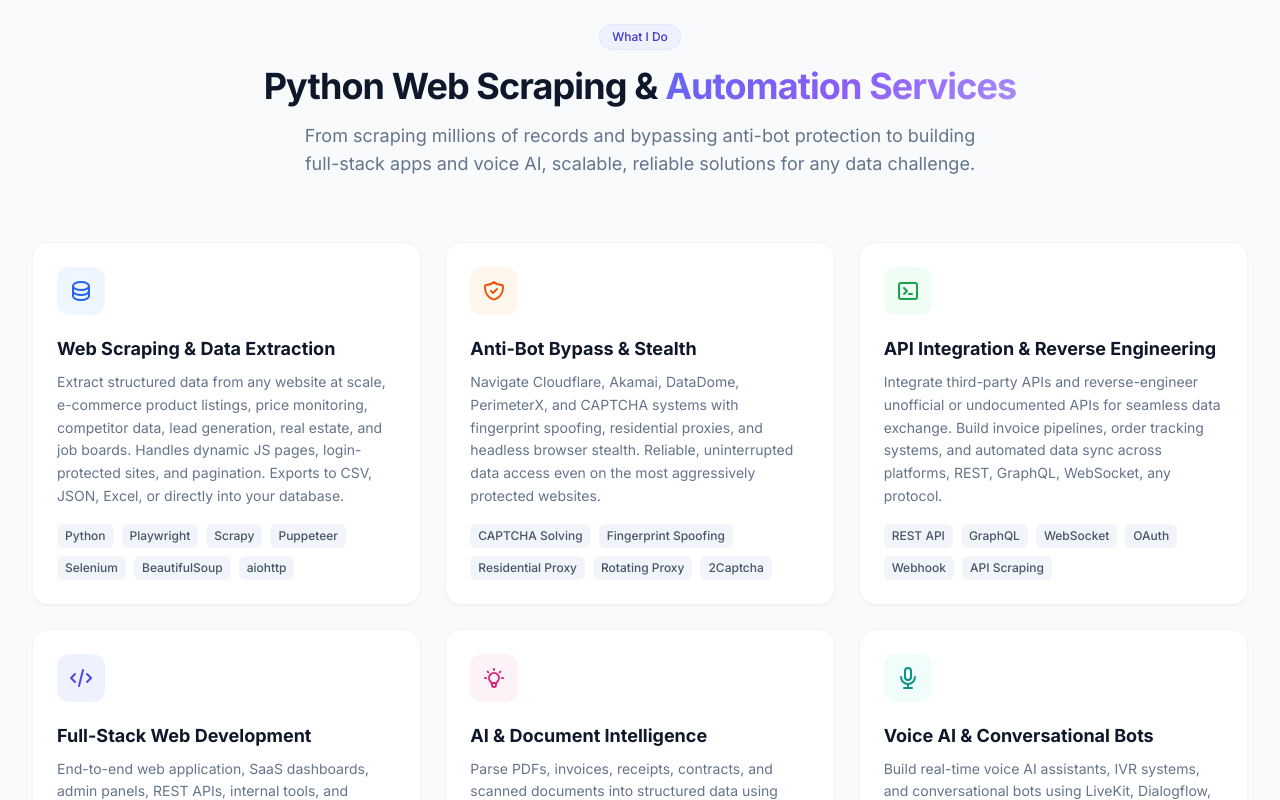
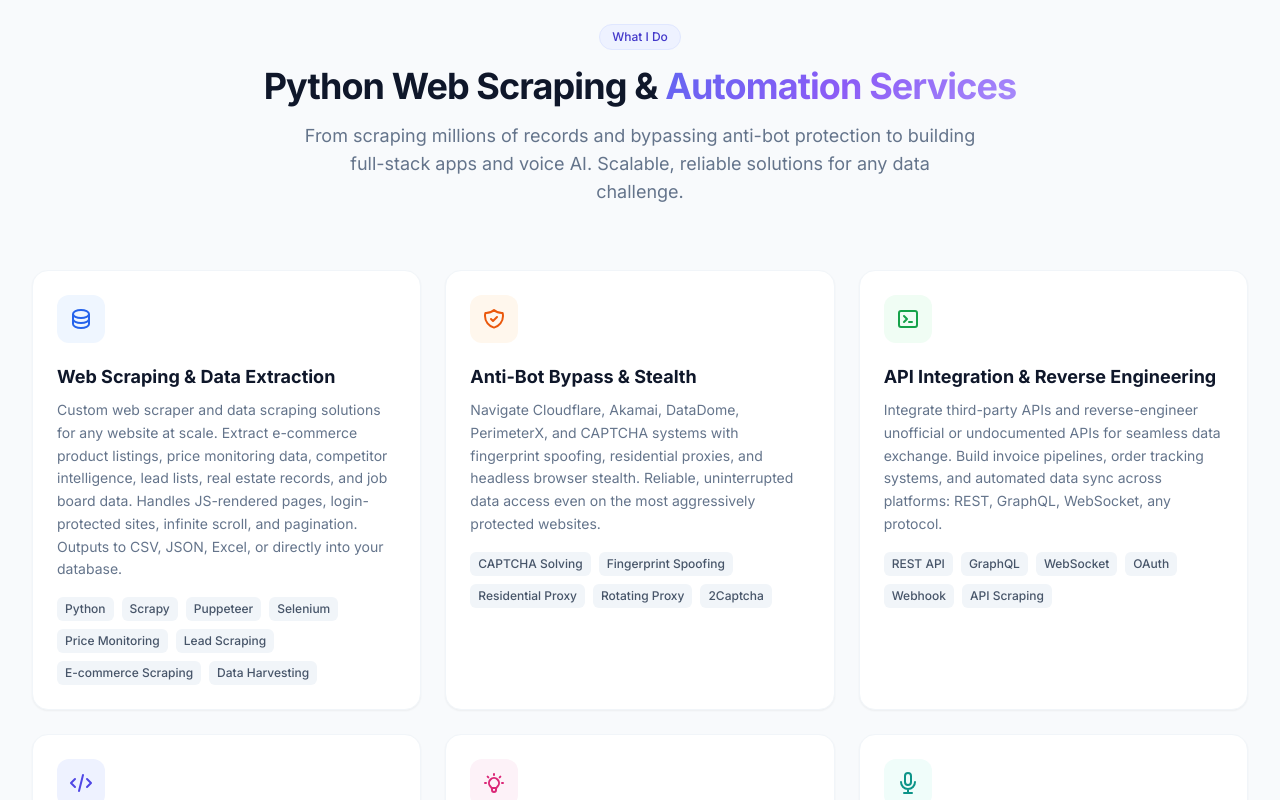
Before and after one commit to PhantomScraper/portfolio, a Nuxt app: page / in a window 1280 px wide. Shown: the part 880-1680 px from the top of the page. Built offline with nearby package versions, Linux system fonts and the light colour scheme.

Commit message:
improve keywords

```diff
--- a/app.vue
+++ b/app.vue
@@ -18,7 +18,7 @@ useSeoMeta({
   title: 'Web Scraping & Automation Expert | Full-Stack Developer',
   titleTemplate: '%s | Vuong Phan',
   description: 'Hire a Python web scraping expert & full-stack developer. Data extraction, anti-bot bypass, API integration, voice AI systems, and automation pipelines. 5.0 ★ Top Rated on Upwork.',
-  keywords: 'web scraping, web scraping developer, data extraction, data extraction service, hire scraper, Python scraping, Python developer, browser automation, Playwright, Puppeteer, Scrapy, Selenium, BeautifulSoup, anti-bot bypass, CAPTCHA bypass, CAPTCHA solving, Cloudflare bypass, fingerprint spoofing, proxy management, residential proxy, rotating proxy, stealth scraping, API integration, REST API, GraphQL, API reverse engineering, unofficial API, WebSocket, full-stack developer, full stack web developer, Vue.js, NuxtJS, React, FastAPI, Node.js, PostgreSQL, MongoDB, Docker, AWS, data pipeline, automation engineer, automation developer, AI integration, LLM integration, OpenAI, GPT, Claude API, document parsing, OCR, PDF extraction, invoice processing, voice AI, voice assistant, LiveKit, Dialogflow, Voximplant, WebRTC, IVR, chatbot, conversational AI, freelance developer, freelance Python developer, remote developer, Upwork freelancer',
+  keywords: 'web scraper, web scraping, data scraping, scraping service, scraper developer, web crawler, web crawling, data harvesting, data extraction, data extraction service, hire web scraper, hire scraper, Python scraping, Python scraper, Python developer, Python automation, web automation, browser automation, headless browser, JavaScript rendering, stealth scraping, scraping bot, scraping expert, scraping API, scraping freelancer, e-commerce scraper, price scraper, price monitoring, lead scraper, lead generation, Amazon scraper, extract data from website, web data extraction, automated data collection, data collection service, data mining, Playwright, Puppeteer, Scrapy, Selenium, BeautifulSoup, aiohttp, anti-bot bypass, CAPTCHA bypass, CAPTCHA solving, Cloudflare bypass, fingerprint spoofing, proxy management, residential proxy, rotating proxy, API integration, REST API, GraphQL, API reverse engineering, unofficial API, WebSocket, full-stack developer, full stack web developer, Vue.js, NuxtJS, React, FastAPI, Node.js, PostgreSQL, MongoDB, Docker, AWS, data pipeline, automation engineer, automation developer, AI integration, LLM integration, OpenAI, GPT, Claude API, document parsing, OCR, PDF extraction, invoice processing, voice AI, voice assistant, LiveKit, Dialogflow, Voximplant, WebRTC, IVR, chatbot, conversational AI, freelance developer, freelance Python developer, remote developer, Upwork freelancer',
   author: 'Phan Vuong',
   robots: 'index, follow',
 
--- a/components/HowItWorks.vue
+++ b/components/HowItWorks.vue
@@ -9,7 +9,7 @@
       <div class="text-center mb-16">
         <div class="badge mx-auto mb-4">Simple Process</div>
         <h2 class="section-title">
-          Hire a Developer —
+          Hire a Developer,
           <span class="gradient-text"> Simple Process</span>
         </h2>
         <p class="section-subtitle mx-auto text-center">
--- a/components/ServicesSection.vue
+++ b/components/ServicesSection.vue
@@ -14,7 +14,7 @@
         </h2>
         <p class="section-subtitle mx-auto text-center">
           From scraping millions of records and bypassing anti-bot protection to building full-stack
-          apps and voice AI, scalable, reliable solutions for any data challenge.
+          apps and voice AI. Scalable, reliable solutions for any data challenge.
         </p>
       </div>
 
@@ -91,11 +91,11 @@ const IconMic = defineComponent({
 const services = [
   {
     title: 'Web Scraping & Data Extraction',
-    description: 'Extract structured data from any website at scale, e-commerce product listings, price monitoring, competitor data, lead generation, real estate, and job boards. Handles dynamic JS pages, login-protected sites, and pagination. Exports to CSV, JSON, Excel, or directly into your database.',
+    description: 'Custom web scraper and data scraping solutions for any website at scale. Extract e-commerce product listings, price monitoring data, competitor intelligence, lead lists, real estate records, and job board data. Handles JS-rendered pages, login-protected sites, infinite scroll, and pagination. Outputs to CSV, JSON, Excel, or directly into your database.',
     icon: IconScraping,
     iconBg: 'bg-blue-50',
     iconColor: 'text-blue-600',
-    tags: ['Python', 'Playwright', 'Scrapy', 'Puppeteer', 'Selenium', 'BeautifulSoup', 'aiohttp'],
+    tags: ['Python', 'Scrapy', 'Puppeteer', 'Selenium', 'Price Monitoring', 'Lead Scraping', 'E-commerce Scraping', 'Data Harvesting'],
   },
   {
     title: 'Anti-Bot Bypass & Stealth',
@@ -107,7 +107,7 @@ const services = [
   },
   {
     title: 'API Integration & Reverse Engineering',
-    description: 'Integrate third-party APIs and reverse-engineer unofficial or undocumented APIs for seamless data exchange. Build invoice pipelines, order tracking systems, and automated data sync across platforms, REST, GraphQL, WebSocket, any protocol.',
+    description: 'Integrate third-party APIs and reverse-engineer unofficial or undocumented APIs for seamless data exchange. Build invoice pipelines, order tracking systems, and automated data sync across platforms: REST, GraphQL, WebSocket, any protocol.',
     icon: IconApi,
     iconBg: 'bg-green-50',
     iconColor: 'text-green-600',
@@ -115,7 +115,7 @@ const services = [
   },
   {
     title: 'Full-Stack Web Development',
-    description: 'End-to-end web application, SaaS dashboards, admin panels, REST APIs, internal tools, and customer-facing products. Responsive frontends, robust backends, database design, and cloud deployment on AWS or Vercel.',
+    description: 'End-to-end web applications: SaaS dashboards, admin panels, REST APIs, internal tools, and customer-facing products. Responsive frontends, robust backends, database design, and cloud deployment on AWS or Vercel.',
     icon: IconCode,
     iconBg: 'bg-primary-50',
     iconColor: 'text-primary-600',
--- a/pages/index.vue
+++ b/pages/index.vue
@@ -40,7 +40,17 @@ useHead({
             },
             knowsAbout: [
               'Web Scraping',
+              'Web Scraper',
+              'Data Scraping',
+              'Web Crawler',
+              'Web Crawling',
               'Data Extraction',
+              'Data Harvesting',
+              'Data Mining',
+              'E-commerce Scraping',
+              'Price Monitoring',
+              'Lead Scraping',
+              'Headless Browser',
               'Browser Automation',
               'Anti-Bot Bypass',
               'CAPTCHA Solving',
@@ -98,7 +108,7 @@ useHead({
             '@type': 'Service',
             provider: { '@id': 'https://vuongphan.dev/#person' },
             name: 'Web Scraping & Data Extraction',
-            description: 'Large-scale web scraping solutions with anti-bot bypass, proxy management, and multi-format data export.',
+            description: 'Custom web scraper and data scraping service. Large-scale web crawling, data harvesting, e-commerce scraping, price monitoring, lead scraping, and multi-format data export (CSV, JSON, Excel, database).',
             serviceType: 'Web Scraping',
           },
           {
@@ -195,7 +205,7 @@ useHead({
             name: 'What web scraping services do you offer?',
             acceptedAnswer: {
               '@type': 'Answer',
-              text: 'I offer large-scale web scraping and data extraction services using Python, Playwright, Scrapy, Puppeteer, and Selenium. This includes scraping e-commerce sites, price monitoring, competitor data, lead generation, real estate listings, and any structured or unstructured data source. Data is delivered in CSV, JSON, Excel, or directly into your database.',
+              text: 'I build custom web scrapers and data scraping pipelines using Python, Playwright, Scrapy, Puppeteer, and Selenium. Services include web crawling, data harvesting, e-commerce scraping, price monitoring, lead scraping, competitor data collection, real estate data, and job board extraction. Works on JS-rendered pages, login-protected sites, and sites with anti-bot protection. Data delivered in CSV, JSON, Excel, or directly into your database.',
             },
           },
           {
```
